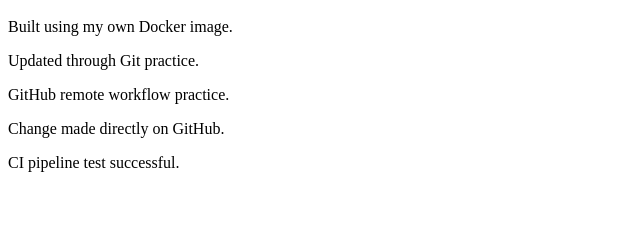
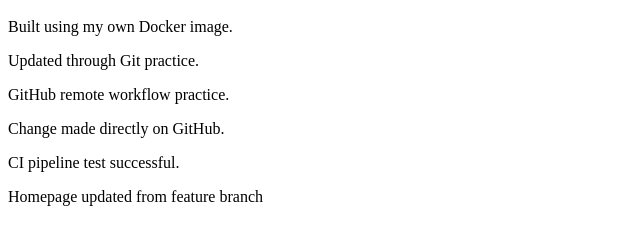
Before and after one commit to shreyasjakkula/docker-nginx-app, a plain HTML site: page index.html in a window 1280 px wide. Shown: the part 48-292 px from the top of the page, without its empty margins (0-640 px from the left). Drawn offline with Linux system fonts and the light colour scheme.

Commit message:
Udpate homepage on feature branch

```diff
--- a/index.html
+++ b/index.html
@@ -4,3 +4,4 @@
 <p>GitHub remote workflow practice.</p>
 <p>Change made directly on GitHub.</p>
 <p>CI pipeline test successful.</p>
+<p>Homepage updated from feature branch</p>
```
